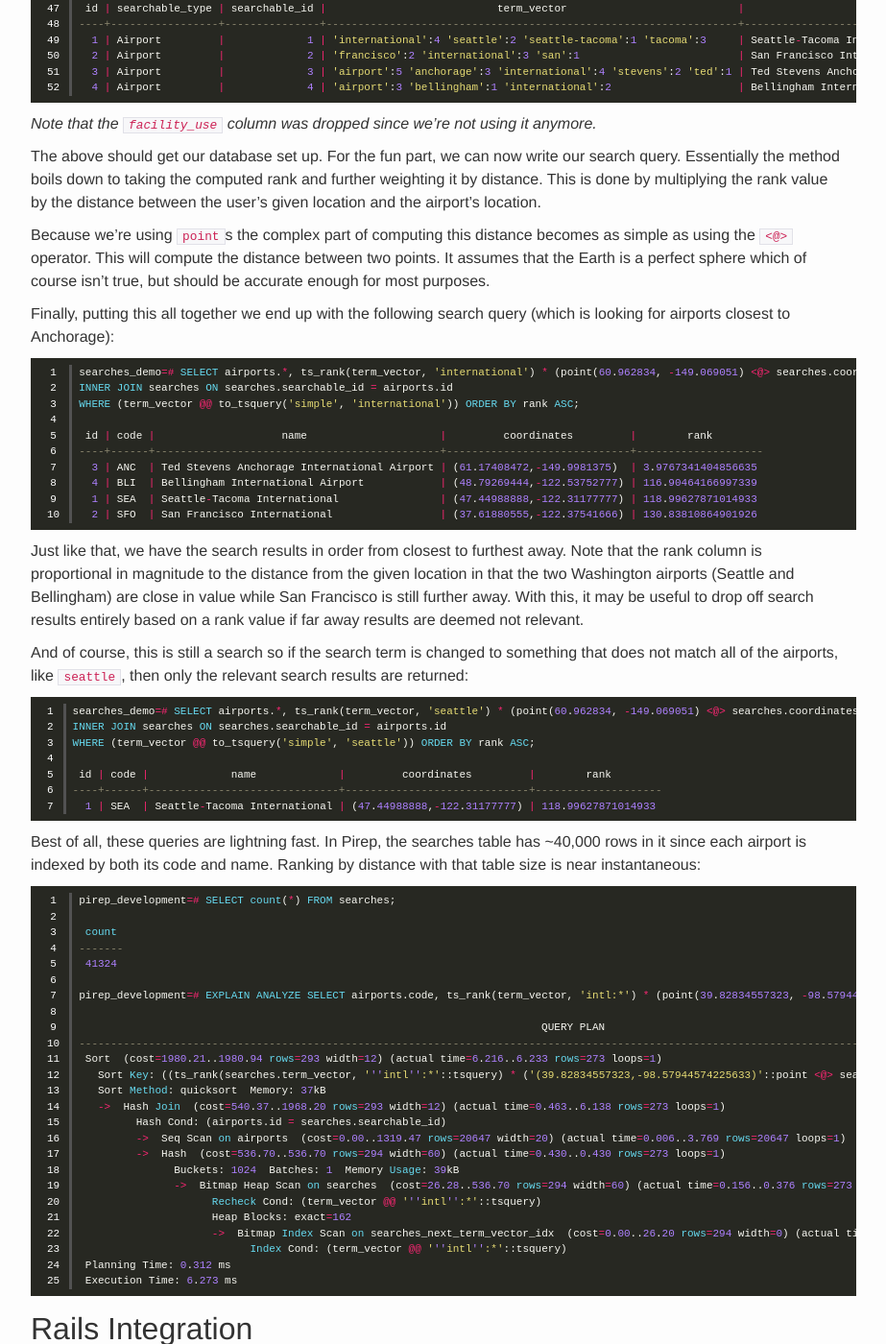
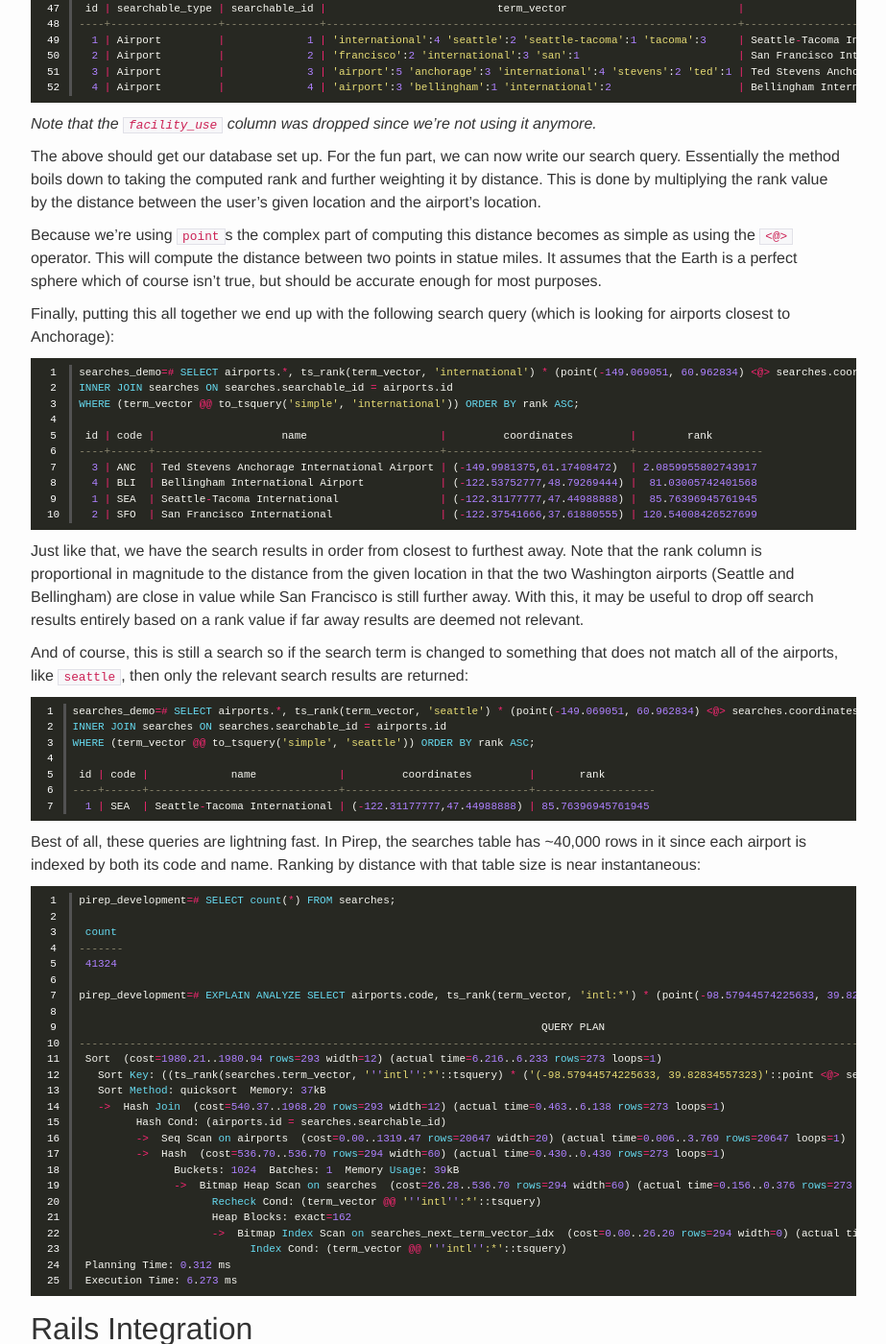
Before and after one commit to shanet/blog, a Jekyll site: the page built from _posts/2023-03-21-geographically-ranked-postgres-full-text-search.md, in a window 1280 px wide and 1400 px high, scrolled down 6993 px. Shown: the whole window at 96% size, without its empty margins (183-1106 px from the left). Built offline with Jekyll 4.4.1, drawn with Linux system fonts in a browser that asks for light colours; some of the changed text lies outside the part shown.

Commit message:
fix point argument ordering in postgres full text search post

```diff
--- a/_posts/2023-03-21-geographically-ranked-postgres-full-text-search.md
+++ b/_posts/2023-03-21-geographically-ranked-postgres-full-text-search.md
@@ -298,18 +298,18 @@ CREATE TABLE searches (
   coordinates POINT
 );
 
-INSERT INTO airports (code, name, coordinates) VALUES ('SEA', 'Seattle-Tacoma International', point(47.44988888, -122.31177777));
-INSERT INTO airports (code, name, coordinates) VALUES ('SFO', 'San Francisco International', point(37.61880555, -122.37541666));
-INSERT INTO airports (code, name, coordinates) VALUES ('ANC', 'Ted Stevens Anchorage International Airport', point(61.17408472, -149.9981375));
-INSERT INTO airports (code, name, coordinates) VALUES ('BLI', 'Bellingham International Airport', point(48.79269444, -122.53752777));
+INSERT INTO airports (code, name, coordinates) VALUES ('SEA', 'Seattle-Tacoma International', point(-122.31177777, 47.44988888));
+INSERT INTO airports (code, name, coordinates) VALUES ('SFO', 'San Francisco International', point(-122.37541666, 37.61880555));
+INSERT INTO airports (code, name, coordinates) VALUES ('ANC', 'Ted Stevens Anchorage International Airport', point(-149.9981375, 61.17408472));
+INSERT INTO airports (code, name, coordinates) VALUES ('BLI', 'Bellingham International Airport', point(-122.53752777, 48.79269444));
 
 SELECT * FROM airports;
  id | code |                    name                     |         coordinates
 ----+------+---------------------------------------------+-----------------------------
-  1 | SEA  | Seattle-Tacoma International                | (47.44988888,-122.31177777)
-  2 | SFO  | San Francisco International                 | (37.61880555,-122.37541666)
-  3 | ANC  | Ted Stevens Anchorage International Airport | (61.17408472,-149.9981375)
-  4 | BLI  | Bellingham International Airport            | (48.79269444,-122.53752777)
+  1 | SEA  | Seattle-Tacoma International                | (-122.31177777, 47.44988888)
+  2 | SFO  | San Francisco International                 | (-122.37541666, 37.61880555)
+  3 | ANC  | Ted Stevens Anchorage International Airport | (-149.9981375, 61.17408472)
+  4 | BLI  | Bellingham International Airport            | (-122.53752777, 48.79269444)
 
 INSERT INTO searches (
   searchable_id,
@@ -330,31 +330,31 @@ WHERE name IS NOT NULL AND name != '';
 SELECT * FROM searches;
  id | searchable_type | searchable_id |                           term_vector                           |                    term                     |         coordinates
 ----+-----------------+---------------+-----------------------------------------------------------------+---------------------------------------------+-----------------------------
-  1 | Airport         |             1 | 'international':4 'seattle':2 'seattle-tacoma':1 'tacoma':3     | Seattle-Tacoma International                | (47.44988888,-122.31177777)
-  2 | Airport         |             2 | 'francisco':2 'international':3 'san':1                         | San Francisco International                 | (37.61880555,-122.37541666)
-  3 | Airport         |             3 | 'airport':5 'anchorage':3 'international':4 'stevens':2 'ted':1 | Ted Stevens Anchorage International Airport | (61.17408472,-149.9981375)
-  4 | Airport         |             4 | 'airport':3 'bellingham':1 'international':2                    | Bellingham International Airport            | (48.79269444,-122.53752777)
+  1 | Airport         |             1 | 'international':4 'seattle':2 'seattle-tacoma':1 'tacoma':3     | Seattle-Tacoma International                | (-122.31177777, 47.44988888)
+  2 | Airport         |             2 | 'francisco':2 'international':3 'san':1                         | San Francisco International                 | (-122.37541666, 37.61880555)
+  3 | Airport         |             3 | 'airport':5 'anchorage':3 'international':4 'stevens':2 'ted':1 | Ted Stevens Anchorage International Airport | (-149.9981375, 61.17408472)
+  4 | Airport         |             4 | 'airport':3 'bellingham':1 'international':2                    | Bellingham International Airport            | (-122.53752777, 48.79269444)
 {% endhighlight %}
 
 *Note that the `facility_use` column was dropped since we're not using it anymore.*
 
 The above should get our database set up. For the fun part, we can now write our search query. Essentially the method boils down to taking the computed rank and further weighting it by distance. This is done by multiplying the rank value by the distance between the user's given location and the airport's location.
 
-Because we're using `point`s the complex part of computing this distance becomes as simple as using the `<@>` operator. This will compute the distance between two points. It assumes that the Earth is a perfect sphere which of course isn't true, but should be accurate enough for most purposes.
+Because we're using `point`s the complex part of computing this distance becomes as simple as using the `<@>` operator. This will compute the distance between two points in statue miles. It assumes that the Earth is a perfect sphere which of course isn't true, but should be accurate enough for most purposes.
 
 Finally, putting this all together we end up with the following search query (which is looking for airports closest to Anchorage):
 
 {% highlight sql linenos %}
-searches_demo=# SELECT airports.*, ts_rank(term_vector, 'international') * (point(60.962834, -149.069051) <@> searches.coordinates) AS rank FROM airports
+searches_demo=# SELECT airports.*, ts_rank(term_vector, 'international') * (point(-149.069051, 60.962834) <@> searches.coordinates) AS rank FROM airports
 INNER JOIN searches ON searches.searchable_id = airports.id
 WHERE (term_vector @@ to_tsquery('simple', 'international')) ORDER BY rank ASC;
 
  id | code |                    name                     |         coordinates         |        rank
 ----+------+---------------------------------------------+-----------------------------+--------------------
-  3 | ANC  | Ted Stevens Anchorage International Airport | (61.17408472,-149.9981375)  | 3.9767341404856635
-  4 | BLI  | Bellingham International Airport            | (48.79269444,-122.53752777) | 116.90464166997339
-  1 | SEA  | Seattle-Tacoma International                | (47.44988888,-122.31177777) | 118.99627871014933
-  2 | SFO  | San Francisco International                 | (37.61880555,-122.37541666) | 130.83810864901926
+  3 | ANC  | Ted Stevens Anchorage International Airport | (-149.9981375,61.17408472)  | 2.0859955802743917
+  4 | BLI  | Bellingham International Airport            | (-122.53752777,48.79269444) |  81.03005742401568
+  1 | SEA  | Seattle-Tacoma International                | (-122.31177777,47.44988888) |  85.76396945761945
+  2 | SFO  | San Francisco International                 | (-122.37541666,37.61880555) | 120.54008426527699
 {% endhighlight %}
 
 Just like that, we have the search results in order from closest to furthest away. Note that the rank column is proportional in magnitude to the distance from the given location in that the two Washington airports (Seattle and Bellingham) are close in value while San Francisco is still further away. With this, it may be useful to drop off search results entirely based on a rank value if far away results are deemed not relevant.
@@ -362,13 +362,13 @@ Just like that, we have the search results in order from closest to furthest awa
 And of course, this is still a search so if the search term is changed to something that does not match all of the airports, like `seattle`, then only the relevant search results are returned:
 
 {% highlight sql linenos %}
-searches_demo=# SELECT airports.*, ts_rank(term_vector, 'seattle') * (point(60.962834, -149.069051) <@> searches.coordinates) AS rank FROM airports
+searches_demo=# SELECT airports.*, ts_rank(term_vector, 'seattle') * (point(-149.069051, 60.962834) <@> searches.coordinates) AS rank FROM airports
 INNER JOIN searches ON searches.searchable_id = airports.id
 WHERE (term_vector @@ to_tsquery('simple', 'seattle')) ORDER BY rank ASC;
 
- id | code |             name             |         coordinates         |        rank
-----+------+------------------------------+-----------------------------+--------------------
-  1 | SEA  | Seattle-Tacoma International | (47.44988888,-122.31177777) | 118.99627871014933
+ id | code |             name             |         coordinates         |       rank
+----+------+------------------------------+-----------------------------+-------------------
+  1 | SEA  | Seattle-Tacoma International | (-122.31177777,47.44988888) | 85.76396945761945
 {% endhighlight %}
 
 Best of all, these queries are lightning fast. In Pirep, the searches table has ~40,000 rows in it since each airport is indexed by both its code and name. Ranking by distance with that table size is near instantaneous:
@@ -380,12 +380,12 @@ pirep_development=# SELECT count(*) FROM searches;
 -------
  41324
 
-pirep_development=# EXPLAIN ANALYZE SELECT airports.code, ts_rank(term_vector, 'intl:*') * (point(39.82834557323, -98.57944574225633) <@> searches.coordinates) AS rank FROM airports INNER JOIN searches ON searches.searchable_id = airports.id WHERE (term_vector @@ to_tsquery('simple', 'intl:*')) ORDER BY rank ASC;
+pirep_development=# EXPLAIN ANALYZE SELECT airports.code, ts_rank(term_vector, 'intl:*') * (point(-98.57944574225633, 39.82834557323) <@> searches.coordinates) AS rank FROM airports INNER JOIN searches ON searches.searchable_id = airports.id WHERE (term_vector @@ to_tsquery('simple', 'intl:*')) ORDER BY rank ASC;
 
                                                                          QUERY PLAN
 -------------------------------------------------------------------------------------------------------------------------------------------------------------
  Sort  (cost=1980.21..1980.94 rows=293 width=12) (actual time=6.216..6.233 rows=273 loops=1)
-   Sort Key: ((ts_rank(searches.term_vector, '''intl'':*'::tsquery) * ('(39.82834557323,-98.57944574225633)'::point <@> searches.coordinates)))
+   Sort Key: ((ts_rank(searches.term_vector, '''intl'':*'::tsquery) * ('(-98.57944574225633, 39.82834557323)'::point <@> searches.coordinates)))
    Sort Method: quicksort  Memory: 37kB
    ->  Hash Join  (cost=540.37..1968.20 rows=293 width=12) (actual time=0.463..6.138 rows=273 loops=1)
          Hash Cond: (airports.id = searches.searchable_id)
@@ -589,7 +589,7 @@ def self.query(query, models=nil, coordinates=nil, wildcard: false)
   #
   # Likewise, when doing the ranking we want to prioritize results for airport codes over airport nodes. The weights are set such that the
   # A and B weights will have higher ranking nearly always.
-  coordinates_weight = (coordinates ? "* (point(#{coordinates[:latitude]}, #{coordinates[:longitude]}) <@> #{table_name}.coordinates)" : '')
+  coordinates_weight = (coordinates ? "* (point(#{coordinates[:longitude]}, #{coordinates[:latitude]}) <@> #{table_name}.coordinates)" : '')
   rank_column = "ts_rank('{1, .9, .1, 0}', term_vector, '#{query}') #{coordinates_weight} AS rank"
 
   # If we're given multiple models to search return search records directly. If we're only given one particular model then we can return that model's records
```
